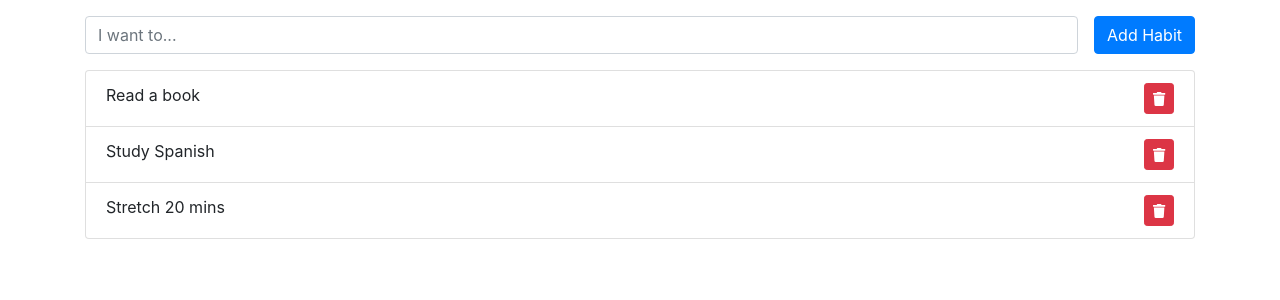
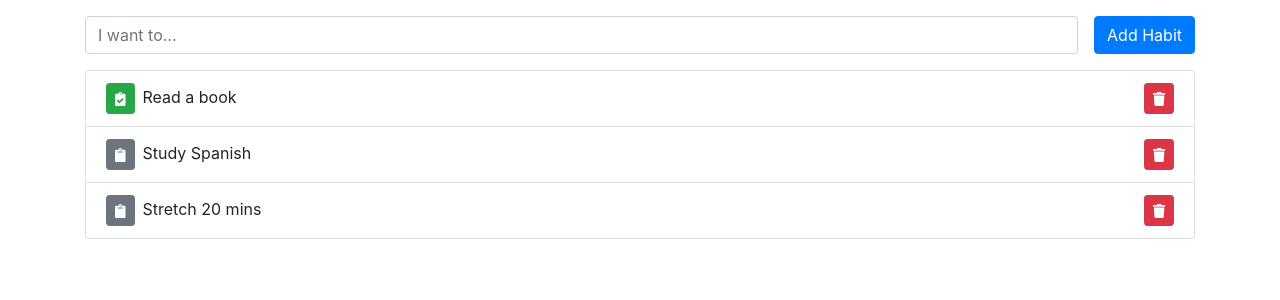
Before and after one commit to meddy/habit-streak, a React (Create React App) app: page / in a window 1280 px wide. Shown: the top 300 px of the page. Built offline with nearby package versions, Linux system fonts and the light colour scheme.

Commit message:
Implement complete toggling.

```diff
--- a/src/App.tsx
+++ b/src/App.tsx
@@ -1,28 +1,44 @@
 import React, { useState } from "react";
 import { Container, ListGroup } from "react-bootstrap";
+
 import styles from "./App.module.css";
 import HabitItem from "./HabitItem";
 import NewHabitForm from "./NewHabitForm";
 
-function App() {
+export default function App() {
   const [items, setItems] = useState([
-    "Read a book",
-    "Study Spanish",
-    "Stretch 20 mins",
+    { label: "Read a book", isComplete: true },
+    { label: "Study Spanish", isComplete: false },
+    { label: "Stretch 20 mins", isComplete: false },
   ]);
+
   return (
     <Container className={styles.container}>
       <NewHabitForm
-        onSubmit={(newItem) => setItems(items.concat([newItem]))}
-        habitItems={items}
+        onSubmit={(newItemLabel) =>
+          setItems(items.concat([{ label: newItemLabel, isComplete: false }]))
+        }
+        habitItems={items.map((item) => item.label)}
       />
       <ListGroup>
-        {items.map((label) => (
+        {items.map(({ isComplete, label }) => (
           <HabitItem
             key={label}
+            isComplete={isComplete}
             label={label}
             onDelete={() => {
-              setItems(items.filter((item) => item !== label));
+              setItems(items.filter((item) => item.label !== label));
+            }}
+            onToggle={() => {
+              setItems(
+                items.map((item) => {
+                  if (item.label === label) {
+                    return { ...item, isComplete: !item.isComplete };
+                  }
+
+                  return item;
+                })
+              );
             }}
           />
         ))}
@@ -30,5 +46,3 @@ function App() {
     </Container>
   );
 }
-
-export default App;
--- a/src/HabitItem.tsx
+++ b/src/HabitItem.tsx
@@ -1,20 +1,46 @@
-import React from "react";
+import React, { useState } from "react";
 import { Button, ListGroupItem } from "react-bootstrap";
 import { FontAwesomeIcon } from "@fortawesome/react-fontawesome";
-import { faTrash } from "@fortawesome/free-solid-svg-icons";
+import {
+  faClipboard,
+  faClipboardCheck,
+  faTrash,
+} from "@fortawesome/free-solid-svg-icons";
 
 type HabitItemProps = {
+  isComplete: boolean;
   label: string;
   onDelete: () => void;
+  onToggle: () => void;
 };
 
 const HabitItem = (props: HabitItemProps) => {
-  const { label, onDelete } = props;
+  const { isComplete, label, onDelete, onToggle } = props;
+  const [isHovering, setHovering] = useState(false);
+  const icon = isHovering || isComplete ? faClipboardCheck : faClipboard;
+
+  const toggleHover = () => {
+    setHovering(!isHovering);
+  };
 
   return (
     <ListGroupItem className="d-flex justify-content-between">
-      <span>{label}</span>
-      <Button variant="danger" size="sm" onClick={onDelete}>
+      <div>
+        <Button
+          className="mr-2"
+          onClick={() => {
+            onToggle();
+          }}
+          onMouseEnter={toggleHover}
+          onMouseLeave={toggleHover}
+          size="sm"
+          variant={isComplete ? "success" : "secondary"}
+        >
+          <FontAwesomeIcon icon={icon} />
+        </Button>
+        <span>{label}</span>
+      </div>
+      <Button onClick={onDelete} size="sm" variant="danger">
         <FontAwesomeIcon icon={faTrash} />
       </Button>
     </ListGroupItem>
```
